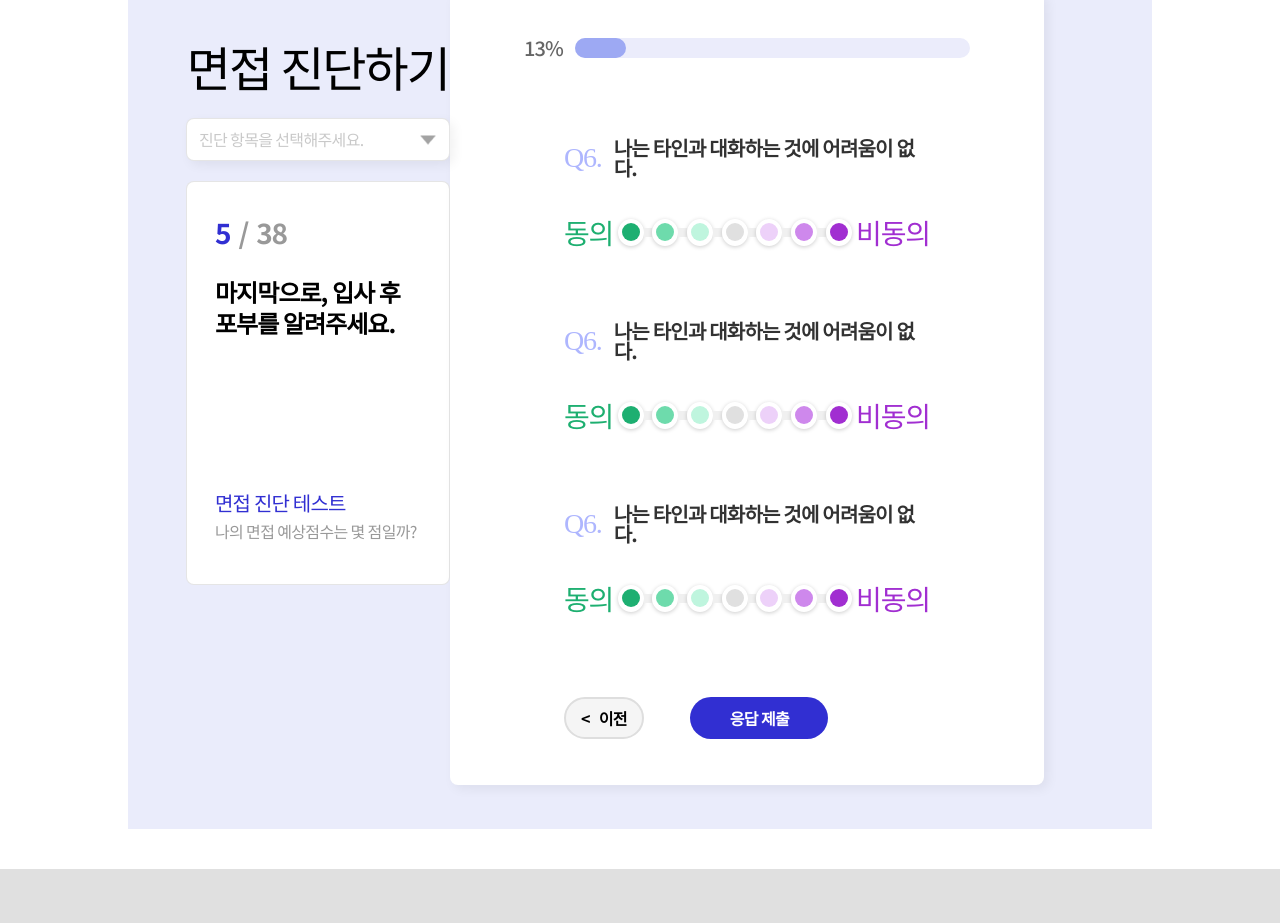
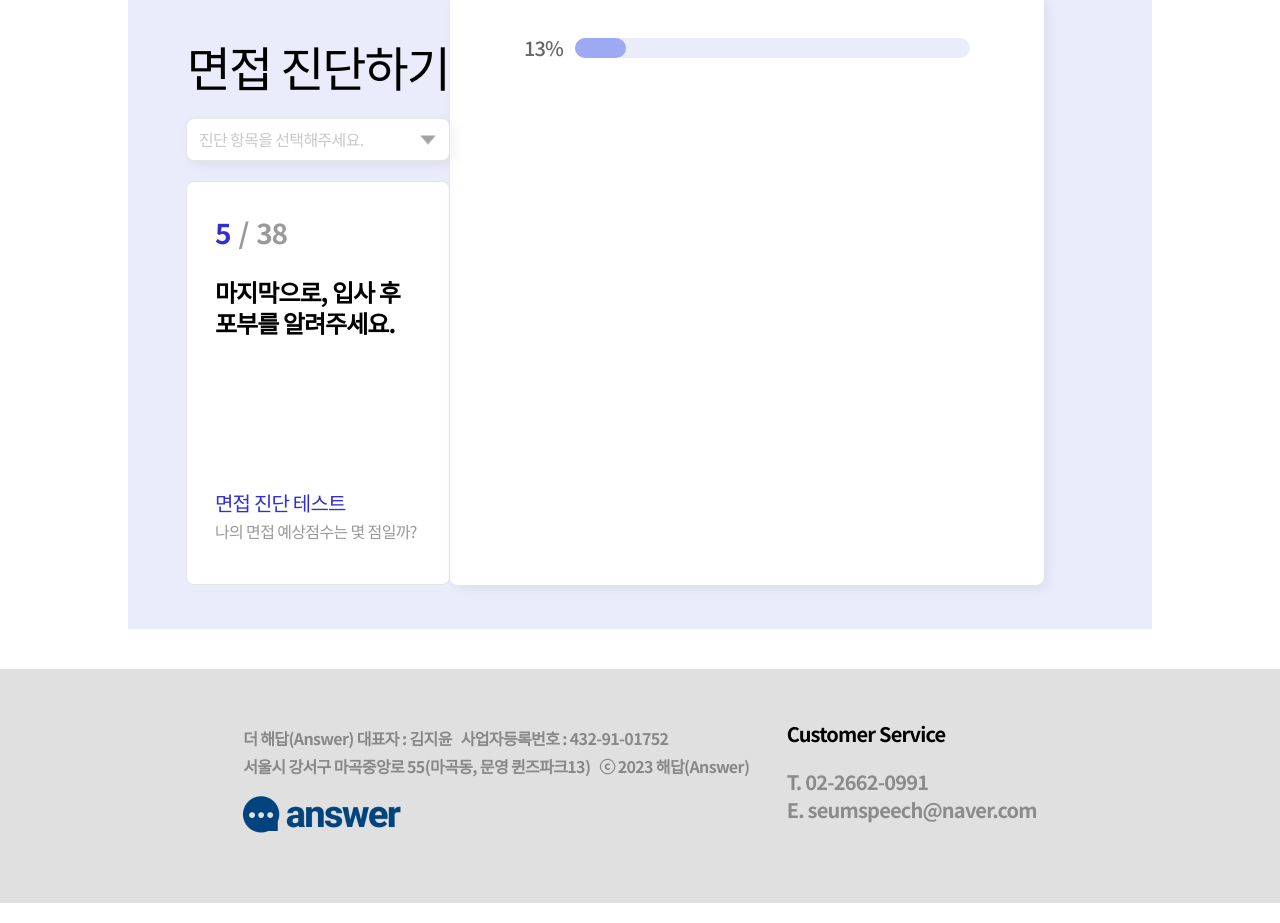
Before and after one commit to Parkminem/answer, a React (Vite) app: page /interview in a window 1280 px wide. Shown: the part 440-1363 px from the top of the page. Built offline with nearby package versions, Linux system fonts and the light colour scheme; a web font is replaced by a local one.

Commit message:
면접 진단하기 주석처리

```diff
--- a/src/pages/Interview/Interview.jsx
+++ b/src/pages/Interview/Interview.jsx
@@ -26,15 +26,15 @@ const Interview = () => {
 					<Tendency />
 				</div> */}
 				{/* 성향 설문 객관식 3개 */}
-				<div className={cx('tendency-wrap')}>
+				{/* <div className={cx('tendency-wrap')}>
 					<Tendency />
 					<Tendency />
 					<Tendency />
-				</div>
+				</div> */}
 				{/* 이전,다음 버튼 */}
 				{/* <InterviewBtns /> */}
 				{/* 완료 버튼 */}
-				<InterviewEndBtns />
+				{/* <InterviewEndBtns /> */}
 			</div>
 		</PageCard>
 	);
```
